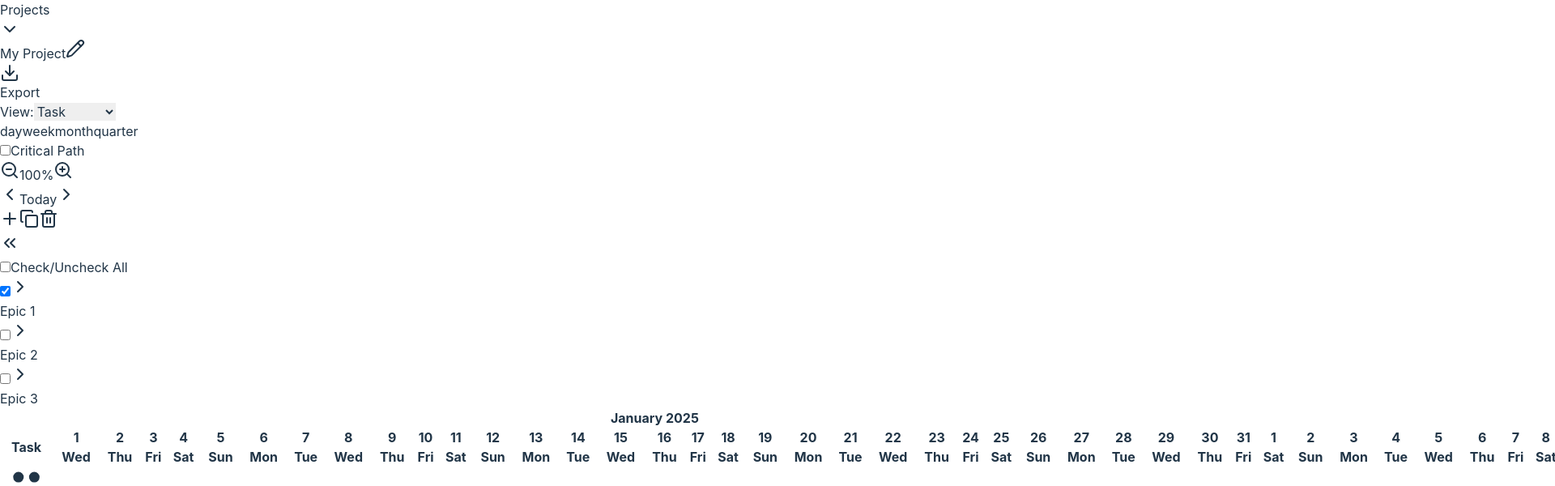
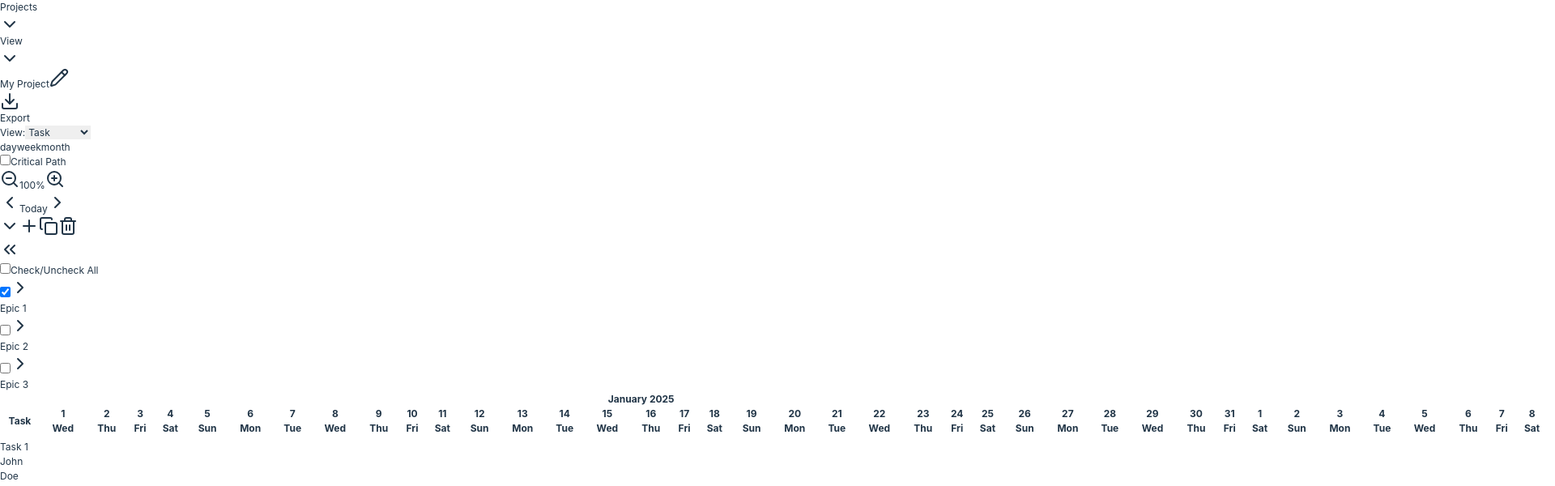
Before and after one commit to JayEmVey/tiny-project-gantt-chart, a React (Vite) app: page / in a window 1280 px wide. Shown: the top 600 px of the page at 81% size, 1920 px wide, since content can reach past the window. Built offline with nearby package versions, Linux system fonts and the light colour scheme.

Commit message:
ui changes:     Update Gantt chart styles and functionality

```diff
--- a/src/components/GanttChartGenerator/GanttChartMain.tsx
+++ b/src/components/GanttChartGenerator/GanttChartMain.tsx
@@ -99,6 +99,21 @@ const GanttChartMain: React.FC = () => {
   const [viewType, setViewType] = useState<ViewType>('task');
   const [showCriticalPath, setShowCriticalPath] = useState(false);
   const [isTaskListCollapsed, setIsTaskListCollapsed] = useState(false);
+  // Global font size option: larger | medium | smaller
+  const [fontSizeOption, setFontSizeOption] = useState<'larger' | 'medium' | 'smaller'>(() => {
+    const saved = localStorage.getItem('app-font-size-option');
+    if (saved === 'larger' || saved === 'medium' || saved === 'smaller') return saved;
+    return 'medium'; // default
+  });
+
+  // Apply font size to :root via CSS variable
+  useEffect(() => {
+    const root = document.documentElement;
+    // Larger = 14px, Medium = 12px (default), Smaller = 10px
+    const sizePx = fontSizeOption === 'larger' ? '14px' : fontSizeOption === 'smaller' ? '10px' : '12px';
+    root.style.setProperty('--app-font-size', sizePx);
+    localStorage.setItem('app-font-size-option', fontSizeOption);
+  }, [fontSizeOption]);
 
   const chartRef = useRef<HTMLDivElement>(null);
   const ganttScrollRef = useRef<HTMLDivElement>(null);
@@ -121,12 +136,10 @@ const GanttChartMain: React.FC = () => {
         todayIndex = Math.floor((today.getTime() - yearStart.getTime()) / (1000 * 60 * 60 * 24 * 7));
       } else if (zoomLevel === 'month') {
         todayIndex = today.getMonth();
-      } else if (zoomLevel === 'quarter') {
-        todayIndex = Math.floor(today.getMonth() / 3);
       }
 
       // Calculate scroll position to center today
-      const totalColumns = zoomLevel === 'day' ? 365 : zoomLevel === 'week' ? 52 : zoomLevel === 'month' ? 12 : 4;
+      const totalColumns = zoomLevel === 'day' ? 365 : zoomLevel === 'week' ? 52 : 12;
       const scrollAmount = (todayIndex / totalColumns) * ganttScrollRef.current.scrollWidth;
       ganttScrollRef.current.scrollTo({ left: scrollAmount - ganttScrollRef.current.clientWidth / 2, behavior: 'smooth' });
     }, 500);
@@ -293,14 +306,6 @@ const GanttChartMain: React.FC = () => {
   // Handle deleting a task
   const handleDeleteTask = (taskId: number) => {
     setTasks(tasks.filter(t => t.id !== taskId));
-  };
-
-  // Handle reordering tasks via drag and drop in the task list
-  const handleTaskReorder = (fromIndex: number, toIndex: number) => {
-    const newTasks = [...tasks];
-    const [movedTask] = newTasks.splice(fromIndex, 1);
-    newTasks.splice(toIndex, 0, movedTask);
-    setTasks(newTasks);
   };
 
   // Handle task drag in chart (changing dates)
@@ -648,6 +653,10 @@ const GanttChartMain: React.FC = () => {
         projectName={projectName}
         onProjectNameChange={setProjectName}
         hasUnsavedChanges={hasUnsavedChanges}
+        fontSizeOption={fontSizeOption}
+        onFontSizeChange={setFontSizeOption}
+        viewType={viewType}
+        onViewTypeChange={setViewType}
       />
 
       {/* View Controls */}
@@ -677,7 +686,6 @@ const GanttChartMain: React.FC = () => {
             userStories={userStories}
             onAddTask={handleAddTask}
             onTaskClick={handleTaskClick}
-            onTaskReorder={handleTaskReorder}
             onEpicToggle={handleEpicToggle}
             onUserStoryToggle={handleUserStoryToggle}
             onAddEpic={handleAddEpic}
@@ -724,7 +732,6 @@ const GanttChartMain: React.FC = () => {
           onMilestoneClick={handleMilestoneClick}
           onMilestoneDragUpdate={handleMilestoneDragUpdate}
           showCriticalPath={showCriticalPath}
-          onTaskReorder={handleTaskReorder}
         />
       </div>
 
--- a/src/components/GanttChartGenerator/Header.tsx
+++ b/src/components/GanttChartGenerator/Header.tsx
@@ -9,6 +9,10 @@ interface HeaderProps {
   projectName?: string;
   onProjectNameChange?: (name: string) => void;
   hasUnsavedChanges?: boolean;
+  fontSizeOption?: 'larger' | 'medium' | 'smaller';
+  onFontSizeChange?: (opt: 'larger' | 'medium' | 'smaller') => void;
+  viewType?: 'task' | 'user-story' | 'epic';
+  onViewTypeChange?: (type: 'task' | 'user-story' | 'epic') => void;
 }
 
 const Header: React.FC<HeaderProps> = ({
@@ -18,12 +22,18 @@ const Header: React.FC<HeaderProps> = ({
   onNewProject,
   projectName = 'Untitled Project',
   onProjectNameChange,
-  hasUnsavedChanges = false
+  hasUnsavedChanges = false,
+  fontSizeOption = 'medium',
+  onFontSizeChange,
+  viewType = 'task',
+  onViewTypeChange
 }) => {
   const [showProjectMenu, setShowProjectMenu] = useState(false);
+  const [showViewMenu, setShowViewMenu] = useState(false);
   const [isEditingName, setIsEditingName] = useState(false);
   const [editedName, setEditedName] = useState(projectName);
   const menuRef = useRef<HTMLDivElement>(null);
+  const viewMenuRef = useRef<HTMLDivElement>(null);
   const inputRef = useRef<HTMLInputElement>(null);
 
   // Update editedName when projectName changes
@@ -44,6 +54,9 @@ const Header: React.FC<HeaderProps> = ({
     const handleClickOutside = (event: MouseEvent) => {
       if (menuRef.current && !menuRef.current.contains(event.target as Node)) {
         setShowProjectMenu(false);
+      }
+      if (viewMenuRef.current && !viewMenuRef.current.contains(event.target as Node)) {
+        setShowViewMenu(false);
       }
     };
 
@@ -79,7 +92,9 @@ const Header: React.FC<HeaderProps> = ({
   return (
     <header className="bg-white border-b border-gray-200 px-6 py-4">
       <div className="flex items-center justify-between">
-        {/* Projects Dropdown - Moved to the left */}
+        {/* Menus */}
+        <div className="flex items-center gap-4">
+          {/* Projects Dropdown */}
           <div className="relative" ref={menuRef}>
             <button
               onClick={() => setShowProjectMenu(!showProjectMenu)}
@@ -89,7 +104,6 @@ const Header: React.FC<HeaderProps> = ({
               <ChevronDown className="w-5 h-5" />
             </button>
 
-          {/* Dropdown Menu */}
             {showProjectMenu && (
               <div className="absolute top-full left-0 mt-2 bg-white border-2 border-gray-200 rounded-lg shadow-lg z-50 overflow-hidden min-w-[200px]">
                 <button
@@ -124,6 +138,61 @@ const Header: React.FC<HeaderProps> = ({
                 </button>
               </div>
             )}
+          </div>
+
+          {/* View / Font Size Dropdown */}
+          <div className="relative" ref={viewMenuRef}>
+            <button
+              onClick={() => setShowViewMenu(!showViewMenu)}
+              className="flex items-center gap-2 px-4 py-2 text-gray-700 hover:text-gray-900 font-medium"
+            >
+              <span className="text-xl">View</span>
+              <ChevronDown className="w-5 h-5" />
+            </button>
+            {showViewMenu && (
+              <div className="absolute top-full left-0 mt-2 bg-white border-2 border-gray-200 rounded-lg shadow-lg z-50 overflow-hidden min-w-[220px]">
+                {/* Font Size Section */}
+                <div className="px-4 py-2 text-xs text-gray-500 border-b">Font Size</div>
+                {(['larger','medium','smaller'] as const).map(opt => (
+                  <button
+                    key={opt}
+                    onClick={() => {
+                      onFontSizeChange && onFontSizeChange(opt);
+                      setShowViewMenu(false);
+                    }}
+                    className={`w-full px-4 py-3 text-left hover:bg-gray-50 transition-colors flex items-center justify-between ${fontSizeOption === opt ? 'bg-gray-50' : ''}`}
+                  >
+                    <span className="font-medium capitalize">{opt}</span>
+                    {fontSizeOption === opt && (
+                      <Check className="w-4 h-4 text-blue-600" />
+                    )}
+                  </button>
+                ))}
+
+                {/* Item View Section */}
+                <div className="mt-2 px-4 py-2 text-xs text-gray-500 border-b border-t">Item View</div>
+                {[
+                  { value: 'task', label: 'Task' },
+                  { value: 'user-story', label: 'User Story' },
+                  { value: 'epic', label: 'Epic' }
+                ].map(({ value, label }) => (
+                  <button
+                    key={value}
+                    onClick={() => {
+                      onViewTypeChange && onViewTypeChange(value as 'task' | 'user-story' | 'epic');
+                      setShowViewMenu(false);
+                    }}
+                    className={`w-full px-4 py-3 text-left hover:bg-gray-50 transition-colors flex items-center justify-between ${viewType === value ? 'bg-gray-50' : ''}`}
+                  >
+                    <span className="font-medium">{label}</span>
+                    {viewType === value && (
+                      <Check className="w-4 h-4 text-blue-600" />
+                    )}
+                  </button>
+                ))}
+              </div>
+            )}
+          </div>
         </div>
 
         {/* Project Name Display */}
--- a/src/components/GanttChartGenerator/TaskList.tsx
+++ b/src/components/GanttChartGenerator/TaskList.tsx
@@ -8,7 +8,6 @@ interface TaskListProps {
   userStories: UserStory[];
   onAddTask: () => void;
   onTaskClick: (task: Task) => void;
-  onTaskReorder: (fromIndex: number, toIndex: number) => void;
   onEpicToggle: (epicId: number) => void;
   onUserStoryToggle: (userStoryId: number) => void;
   onAddEpic: () => void;
@@ -27,7 +26,6 @@ const TaskList: React.FC<TaskListProps> = ({
   userStories,
   onAddTask,
   onTaskClick,
-  onTaskReorder: _onTaskReorder,
   onEpicToggle,
   onUserStoryToggle,
   onAddEpic,
@@ -41,10 +39,8 @@ const TaskList: React.FC<TaskListProps> = ({
 }) => {
   const [expandedEpics, setExpandedEpics] = useState<Set<number>>(new Set());
   const [expandedUserStories, setExpandedUserStories] = useState<Set<number>>(new Set());
-  // const [draggedTaskIndex, setDraggedTaskIndex] = useState<number | null>(null);
-  // const [dropTargetIndex, setDropTargetIndex] = useState<number | null>(null);
-  // const [isDragging, setIsDragging] = useState(false); // currently unused
   const [showAddMenu, setShowAddMenu] = useState(false);
+  const [isAllExpanded, setIsAllExpanded] = useState(false);
   const addMenuRef = useRef<HTMLDivElement>(null);
 
   // Get selected epics
@@ -148,11 +144,22 @@ const TaskList: React.FC<TaskListProps> = ({
     return tasks.filter(task => task.userStoryId === userStoryId);
   };
 
-  // Drag handlers not currently wired in UI
-  // const handleDragStart = (e: React.DragEvent, index: number) => { /* ... */ };
-  // const handleDragEnd = (e: React.DragEvent) => { /* ... */ };
-  // const handleDragOver = (e: React.DragEvent, index: number) => { /* ... */ };
-  // const handleDragLeave = () => { /* ... */ };
+  // Placeholder for future handlers if needed
+
+  const handleToggleAll = () => {
+    if (isAllExpanded) {
+      // Collapse all
+      setExpandedEpics(new Set());
+      setExpandedUserStories(new Set());
+    } else {
+      // Expand all
+      const allEpics = new Set(epics.map(epic => epic.id));
+      const allUserStories = new Set(userStories.map(story => story.id));
+      setExpandedEpics(allEpics);
+      setExpandedUserStories(allUserStories);
+    }
+    setIsAllExpanded(!isAllExpanded);
+  };
 
   return (
     <div className="w-80 bg-white border-r border-gray-200 flex flex-col">
@@ -161,6 +168,17 @@ const TaskList: React.FC<TaskListProps> = ({
         {/* Top Row: Add, Clone, Delete, Collapse */}
         <div className="flex items-center justify-between gap-2">
           <div className="flex items-center gap-2">
+            <button
+              onClick={handleToggleAll}
+              className="flex items-center justify-center p-2 border-2 border-gray-800 rounded-lg hover:bg-gray-50 transition-colors"
+              title={isAllExpanded ? "Collapse all" : "Expand all"}
+            >
+              {isAllExpanded ? (
+                <ChevronRight className="w-5 h-5" strokeWidth={2} />
+              ) : (
+                <ChevronDown className="w-5 h-5" strokeWidth={2} />
+              )}
+            </button>
             <button
               onClick={() => setShowAddMenu(!showAddMenu)}
               className="flex items-center justify-center p-2 border-2 border-gray-800 rounded-lg hover:bg-gray-50 transition-colors"
@@ -255,7 +273,10 @@ const TaskList: React.FC<TaskListProps> = ({
       <div className="flex-1 overflow-y-auto">
         <div className="space-y-0">
           {epics.map((epic) => (
-            <div key={epic.id} className="border-b border-gray-200">
+            <div
+              key={epic.id}
+              className="border-b border-gray-200"
+            >
               {/* Epic Level */}
               <div
                 className="flex items-center px-4 py-3 hover:bg-gray-50 cursor-pointer"
@@ -310,7 +331,8 @@ const TaskList: React.FC<TaskListProps> = ({
                           if (onUserStoryClick) {
                             onUserStoryClick(userStory);
                           }
-                        }}
+                        }
+                        }
                       >
                         <input
                           type="checkbox"
--- a/src/components/GanttChartGenerator/ViewControls.tsx
+++ b/src/components/GanttChartGenerator/ViewControls.tsx
@@ -3,14 +3,14 @@ import { ZoomLevel, ViewType } from '../../types';
 import { ChevronLeft, ChevronRight, ZoomIn, ZoomOut } from 'lucide-react';
 
 interface ViewControlsProps {
+  viewType: ViewType;
+  onViewTypeChange: (type: ViewType) => void;
   zoomLevel: ZoomLevel;
   onZoomChange: (level: ZoomLevel) => void;
   zoomScale: number;
   onZoomIn: () => void;
   onZoomOut: () => void;
   onResetZoom: () => void;
-  viewType: ViewType;
-  onViewTypeChange: (type: ViewType) => void;
   showCriticalPath: boolean;
   onToggleCriticalPath: (show: boolean) => void;
   onNavigateLeft?: () => void;
@@ -19,26 +19,25 @@ interface ViewControlsProps {
 }
 
 const ViewControls: React.FC<ViewControlsProps> = ({
+  viewType,
+  onViewTypeChange,
   zoomLevel,
   onZoomChange,
   zoomScale,
   onZoomIn,
   onZoomOut,
   onResetZoom,
-  viewType,
-  onViewTypeChange,
   showCriticalPath,
   onToggleCriticalPath,
   onNavigateLeft,
   onNavigateRight,
   onNavigateToToday
 }) => {
-  const zoomLevels: ZoomLevel[] = ['day', 'week', 'month', 'quarter'];
   const viewTypes: ViewType[] = ['task', 'user-story', 'epic'];
+  const zoomLevels: ZoomLevel[] = ['day', 'week', 'month'];
 
   const formatViewType = (type: ViewType): string => {
-    if (type === 'user-story') return 'User Story';
-    return type.charAt(0).toUpperCase() + type.slice(1);
+    return type.split('-').map(word => word.charAt(0).toUpperCase() + word.slice(1)).join(' ');
   };
 
   return (
--- a/src/index.css
+++ b/src/index.css
@@ -10,6 +10,9 @@
   color-scheme: light;
   color: #213547;
   background-color: #ffffff;
+
+  /* Global font size control (default Medium = 12px) */
+  font-size: var(--app-font-size, 12px);
 
   font-synthesis: none;
   text-rendering: optimizeLegibility;
```
Also changed, not shown: 6 other files (tests, documents, lock files or other folders). Lines whose indentation alone changed are shown as unchanged.
